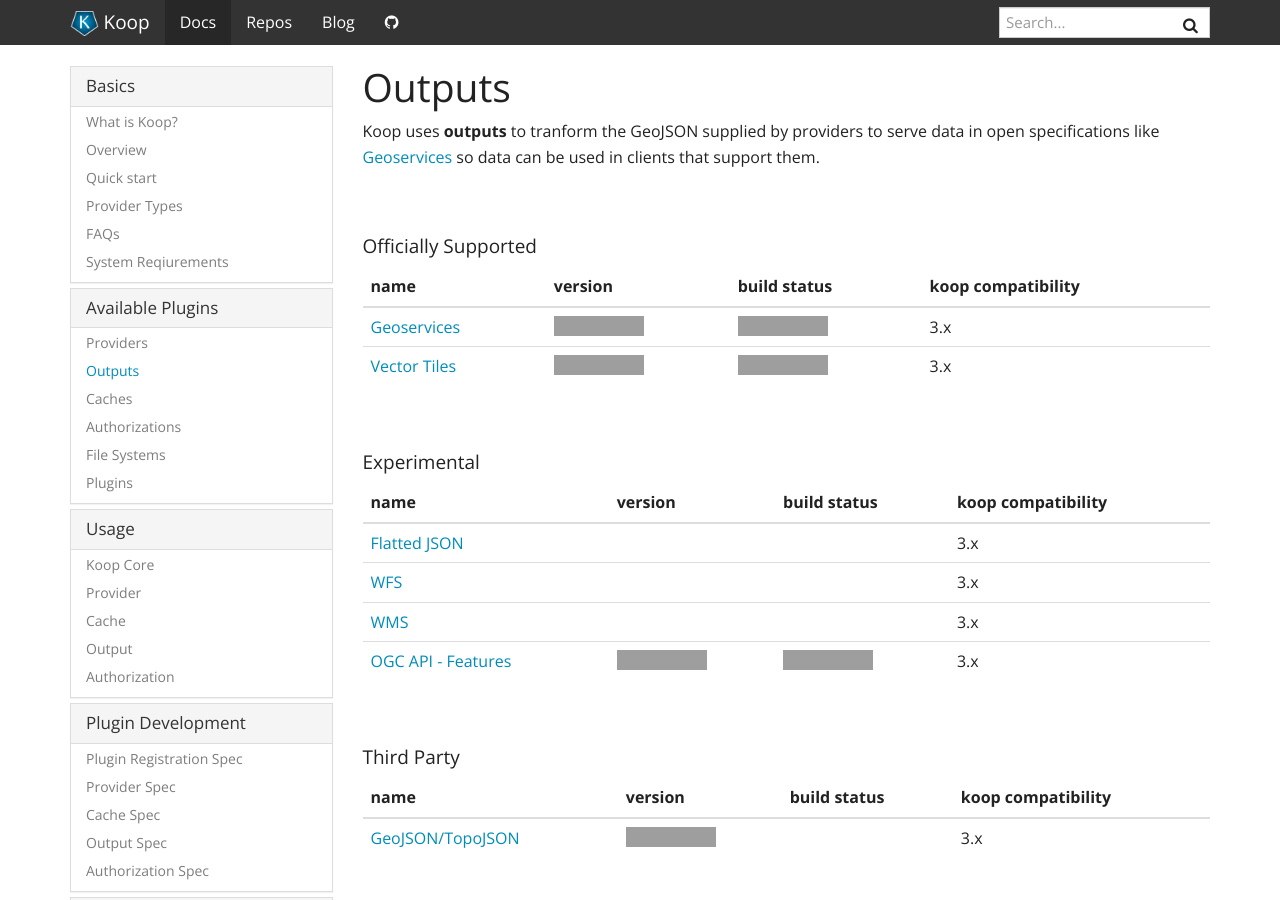
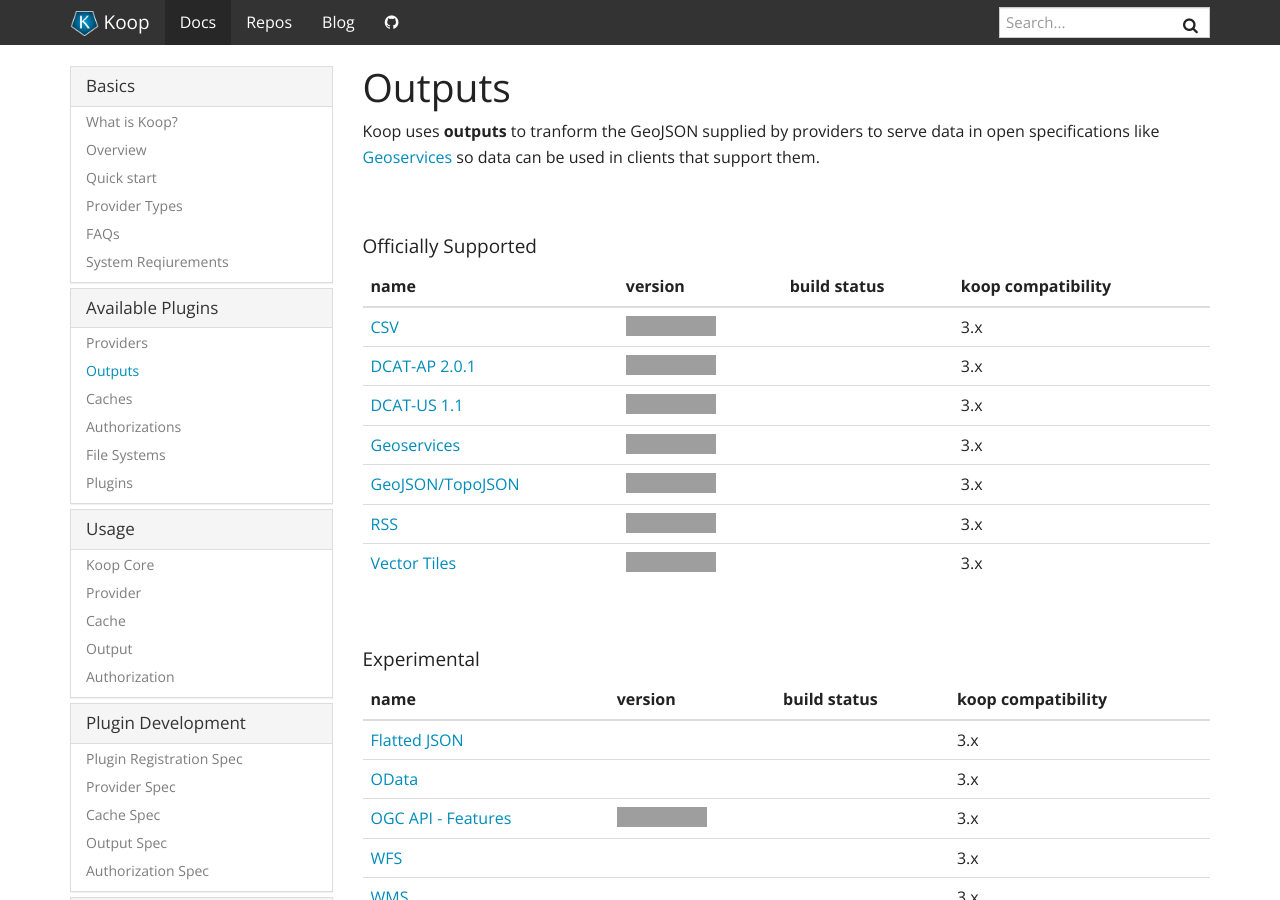
Before and after one commit to koopjs/koopjs.github.io, a Jekyll site: the page built from _docs/available-plugins/outputs.md, in a window 1280 px wide and 900 px high. Built offline with Jekyll 4.4.1, drawn with Linux system fonts in a browser that asks for light colours; nearby versions of some CDN libraries; grey boxes are pictures that could not be loaded.

Commit message:
Update available plugins docs with new and deprecated plugins
Providers:
- Add to Officially Supported: ArcGIS Hub Search, ArcGIS Hub Search OGC,
  ArcGIS Search, CSV (koopjs), Elasticsearch; sort table alphabetically
- Add to Experimental: ArcGIS Service, Composite; sort alphabetically
- Add to Third Party: NBA, Remote GeoJSON, PostgreSQL (esri-es); sort alphabetically
- Mark Google Fusion Tables as deprecated (Google shut the service down)
- Remove broken Travis CI build status badges

Outputs:
- Add to Officially Supported: CSV, DCAT-AP 2.0.1, DCAT-US 1.1, GeoJSON/TopoJSON
  (now under koopjs org), RSS
- Add to Experimental: OData
- Remove Third Party section (GeoJSON/TopoJSON moved to Officially Supported)
- Remove broken Travis CI build status badges

Plugins:
- Mark Logger as deprecated
- Remove broken Travis CI build status column

https://claude.ai/code/session_014oJutCQJcSNMEj5xmKYbPA

```diff
--- a/_docs/available-plugins/outputs.md
+++ b/_docs/available-plugins/outputs.md
@@ -11,8 +11,13 @@ Koop uses **outputs** to tranform the GeoJSON supplied by providers to serve dat
 
 | name | version | build status | koop compatibility |
 | --- | --- | --- | --- |
-| [Geoservices](https://github.com/koopjs/koop-output-geoservices) | [![npm](https://img.shields.io/npm/v/koop-output-geoservices.svg?style=flat-square)](https://www.npmjs.com/package/koop-output-geoservices) | [![travis](https://img.shields.io/travis/koopjs/koop-output-geoservices/master.svg?style=flat-square)](https://travis-ci.org/koopjs/koop-output-geoservices) | 3.x |
-| [Vector Tiles](https://github.com/koopjs/koop-output-vector-tiles)| [![npm](https://img.shields.io/npm/v/koop-output-geoservices.svg?style=flat-square)](https://www.npmjs.com/package/koop-output-vector-tiles)| [![travis](https://img.shields.io/travis/koopjs/koop-output-vector-tiles/master.svg?style=flat-square)](https://travis-ci.org/koopjs/koop-output-vector-tiles)| 3.x |
+| [CSV](https://github.com/koopjs/koop-output-csv) | [![npm](https://img.shields.io/npm/v/@koopjs/output-csv.svg?style=flat-square)](https://www.npmjs.com/package/@koopjs/output-csv) | | 3.x |
+| [DCAT-AP 2.0.1](https://github.com/koopjs/koop-output-dcat-ap-201) | [![npm](https://img.shields.io/npm/v/@koopjs/koop-output-dcat-ap-201.svg?style=flat-square)](https://www.npmjs.com/package/@koopjs/koop-output-dcat-ap-201) | | 3.x |
+| [DCAT-US 1.1](https://github.com/koopjs/koop-output-dcat-us-11) | [![npm](https://img.shields.io/npm/v/@koopjs/koop-output-dcat-us-11.svg?style=flat-square)](https://www.npmjs.com/package/@koopjs/koop-output-dcat-us-11) | | 3.x |
+| [Geoservices](https://github.com/koopjs/koop-output-geoservices) | [![npm](https://img.shields.io/npm/v/koop-output-geoservices.svg?style=flat-square)](https://www.npmjs.com/package/koop-output-geoservices) | | 3.x |
+| [GeoJSON/TopoJSON](https://github.com/koopjs/koop-output-geojson) | [![npm](https://img.shields.io/npm/v/koop-output-geojson.svg?style=flat-square)](https://www.npmjs.com/package/koop-output-geojson) | | 3.x |
+| [RSS](https://github.com/koopjs/koop-output-rss) | [![npm](https://img.shields.io/npm/v/@koopjs/output-rss.svg?style=flat-square)](https://www.npmjs.com/package/@koopjs/output-rss) | | 3.x |
+| [Vector Tiles](https://github.com/koopjs/koop-output-vector-tiles) | [![npm](https://img.shields.io/npm/v/koop-output-vector-tiles.svg?style=flat-square)](https://www.npmjs.com/package/koop-output-vector-tiles) | | 3.x |
 
 <br>
 
@@ -20,15 +25,8 @@ Koop uses **outputs** to tranform the GeoJSON supplied by providers to serve dat
 
 | name | version | build status | koop compatibility |
 | --- | --- | --- | --- |
-|[Flatted JSON](https://github.com/koopjs/koop-output-flat)||| 3.x |
-|[WFS](https://github.com/koopjs/koop-output-wfs)||| 3.x |
-|[WMS](https://github.com/koopjs/koop-output-wms)||| 3.x |
-| [OGC API - Features](https://github.com/koopjs/output-ogcapi-features)| [![npm](https://img.shields.io/npm/v/@koopjs/output-ogcapi-features)](https://www.npmjs.com/package/@koopjs/output-ogcapi-features) | [![Build Status](https://www.travis-ci.org/koopjs/output-ogcapi-features.svg?branch=master)](https://www.travis-ci.org/koopjs/output-ogcapi-features) | 3.x |
-
-<br>
-
-#### Third Party
-
-| name | version | build status | koop compatibility |
-| --- | --- | --- | --- |
-|[GeoJSON/TopoJSON](https://github.com/haoliangyu/koop-output-geojson)| [![npm](https://img.shields.io/npm/v/koop-output-geojson.svg)](https://www.npmjs.com/package/koop-output-geojson) || 3.x |
+| [Flatted JSON](https://github.com/koopjs/koop-output-flat) | | | 3.x |
+| [OData](https://github.com/koopjs/koop-output-odata) | | | 3.x |
+| [OGC API - Features](https://github.com/koopjs/output-ogcapi-features) | [![npm](https://img.shields.io/npm/v/@koopjs/output-ogcapi-features)](https://www.npmjs.com/package/@koopjs/output-ogcapi-features) | | 3.x |
+| [WFS](https://github.com/koopjs/koop-output-wfs) | | | 3.x |
+| [WMS](https://github.com/koopjs/koop-output-wms) | | | 3.x |
```
Also changed, not shown: _docs/available-plugins/plugins.md (+6 -6 lines), _docs/available-plugins/providers.md (+22 -12 lines).
